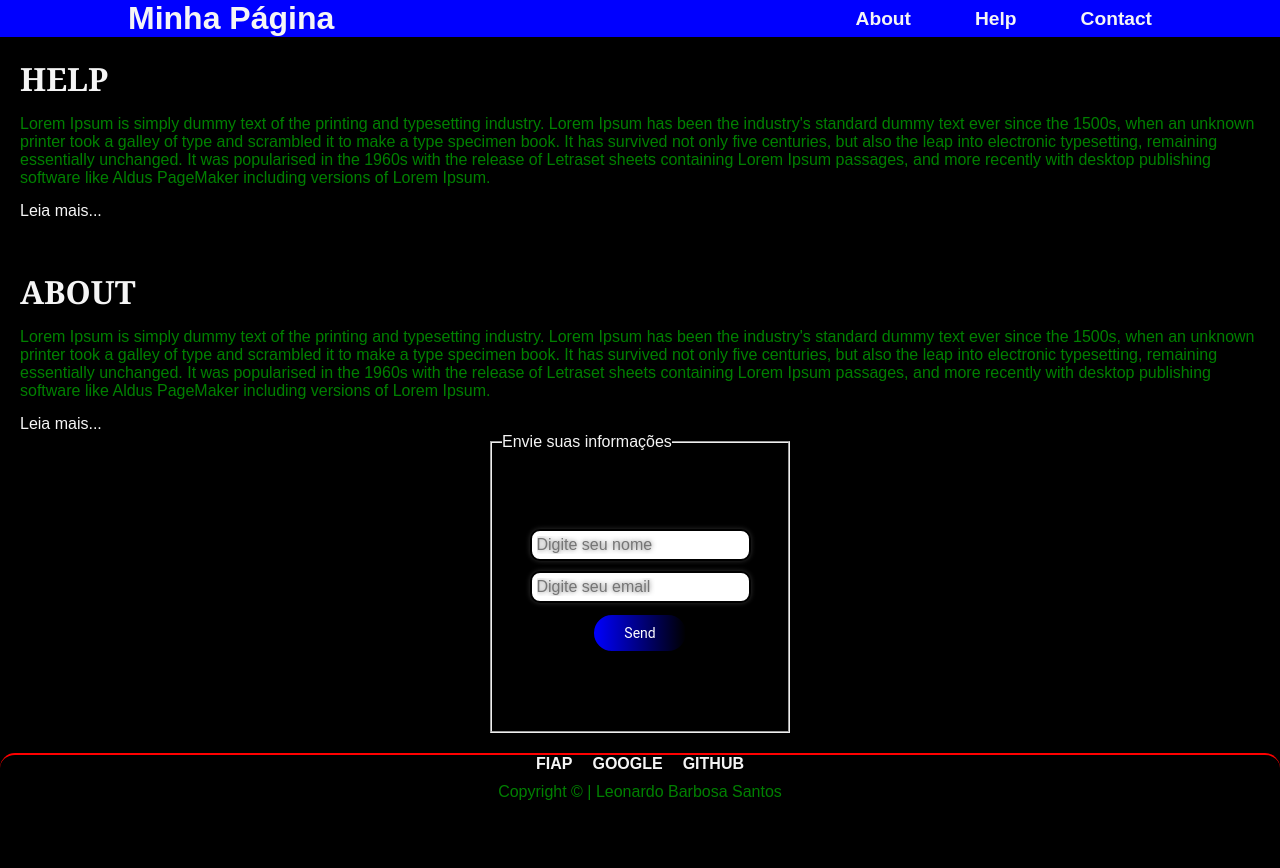
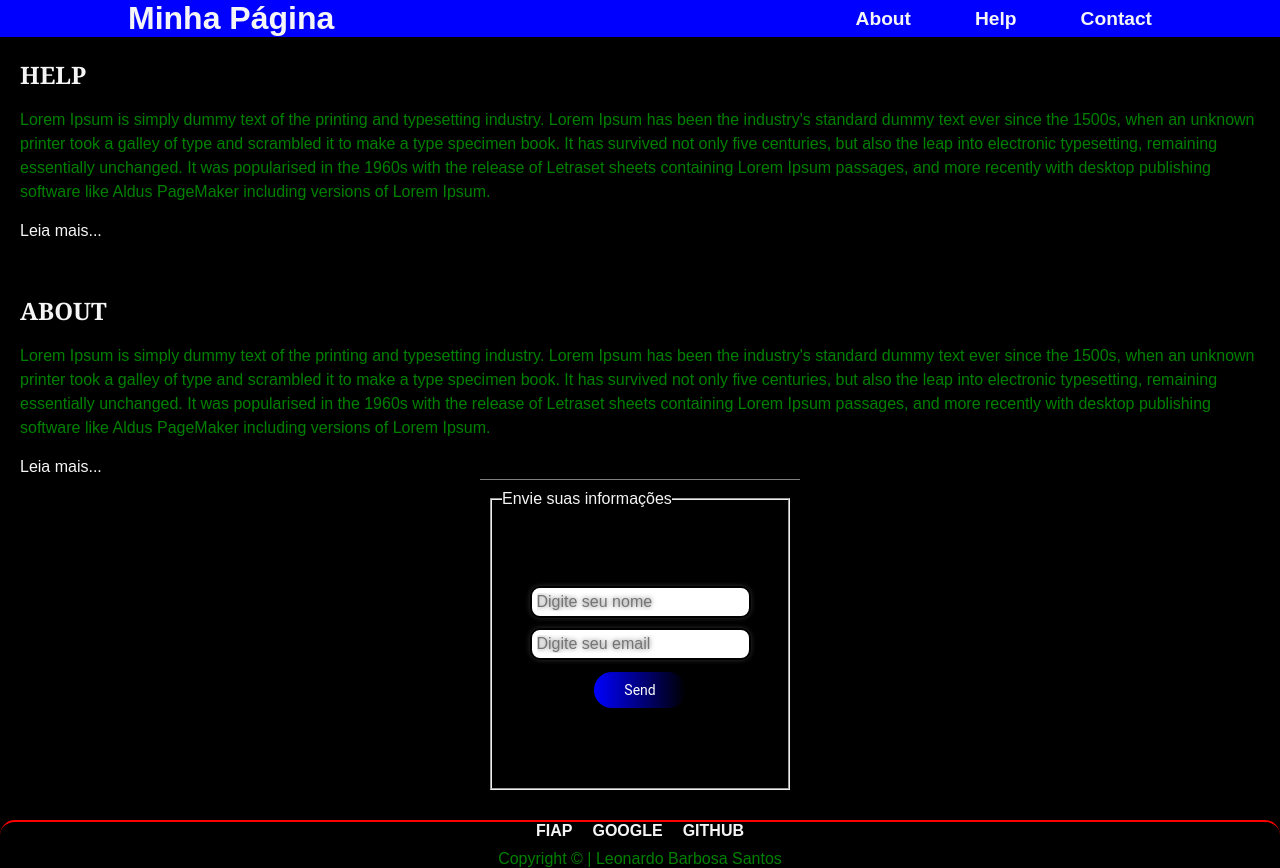
Before and after one commit to leonardobarbosas/project-inicial-fiap, a plain HTML site: page index.html in a window 1280 px wide. Before the commit the page ends 801 px from the top, so only its background shows below. Drawn offline with Linux system fonts and the light colour scheme.

Commit message:
atualizando forms

```diff
--- a/css/style.css
+++ b/css/style.css
@@ -63,6 +63,10 @@ main {
   margin: 20px;
 }
 
+#conteudo {
+  line-height: 1.5;
+}
+
 .help-about-container {
   display: flex;
   flex-direction: column;
@@ -83,6 +87,12 @@ main {
 .form-container {
   display: flex;
   align-items: center;
+}
+
+form {
+  border-color: gray;
+  border-top: 1px solid gray;
+  padding: 10px;
 }
 
 fieldset {
--- a/index.html
+++ b/index.html
@@ -19,7 +19,7 @@
 
     <main>
       <div class="help-about-container">
-        <div class="help-about" id="conteudo">
+        <section class="help-about" id="conteudo">
           <h1>HELP</h1>
           <p id="p-container">
             Lorem Ipsum is simply dummy text of the printing and typesetting
@@ -33,8 +33,8 @@
             PageMaker including versions of Lorem Ipsum.
           </p>
           <a href="./pages/help.html">Leia mais...</a>
-        </div>
-        <div class="help-about" id="conteudo">
+        </section>
+        <section class="help-about" id="conteudo">
           <h1>ABOUT</h1>
           <p id="p-container">
             Lorem Ipsum is simply dummy text of the printing and typesetting
@@ -48,7 +48,7 @@
             PageMaker including versions of Lorem Ipsum.
           </p>
           <a href="./pages/about.html">Leia mais...</a>
-        </div>
+        </section>
       </div>
 
       <div class="sections-container-div">
```
